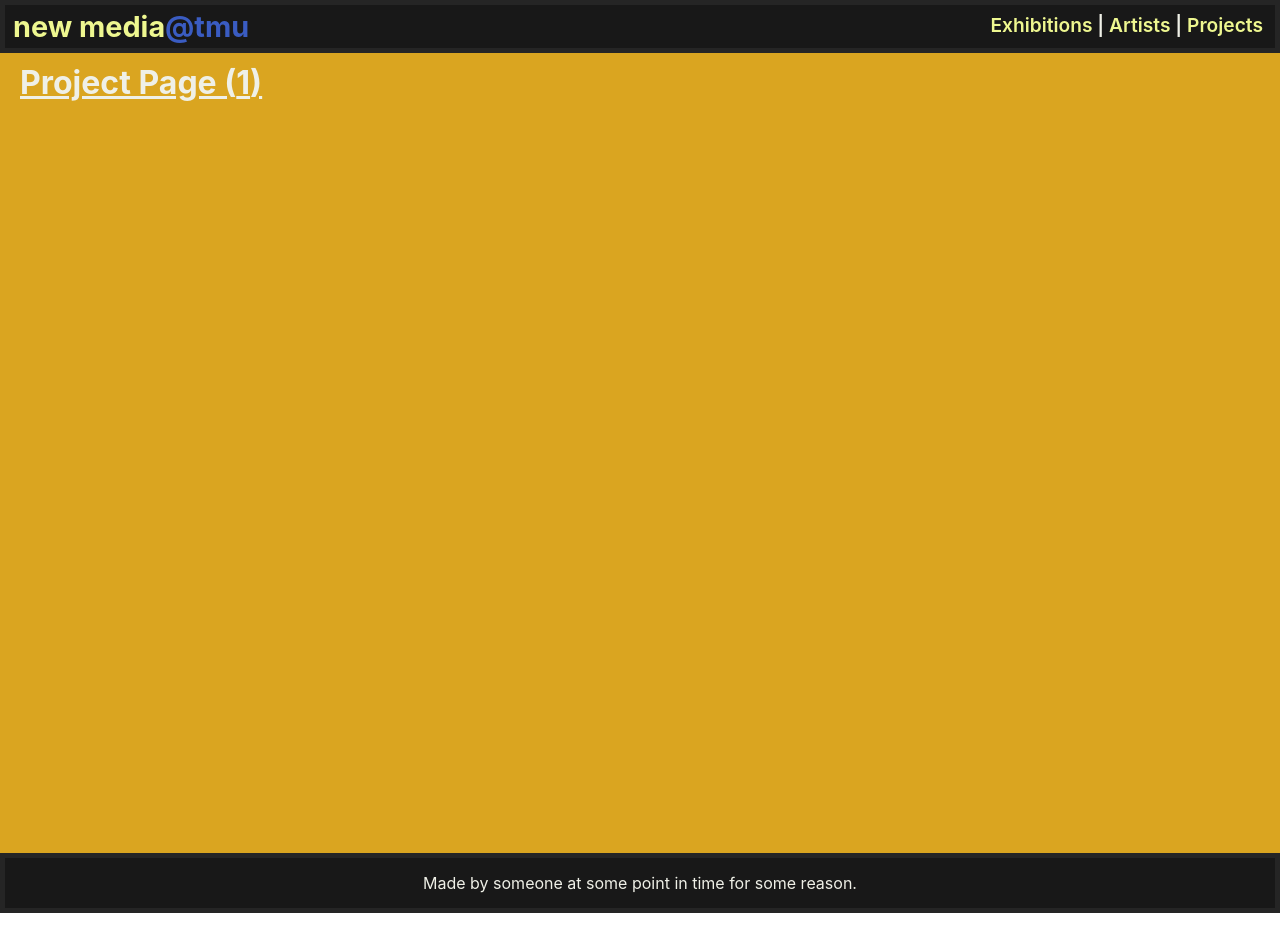
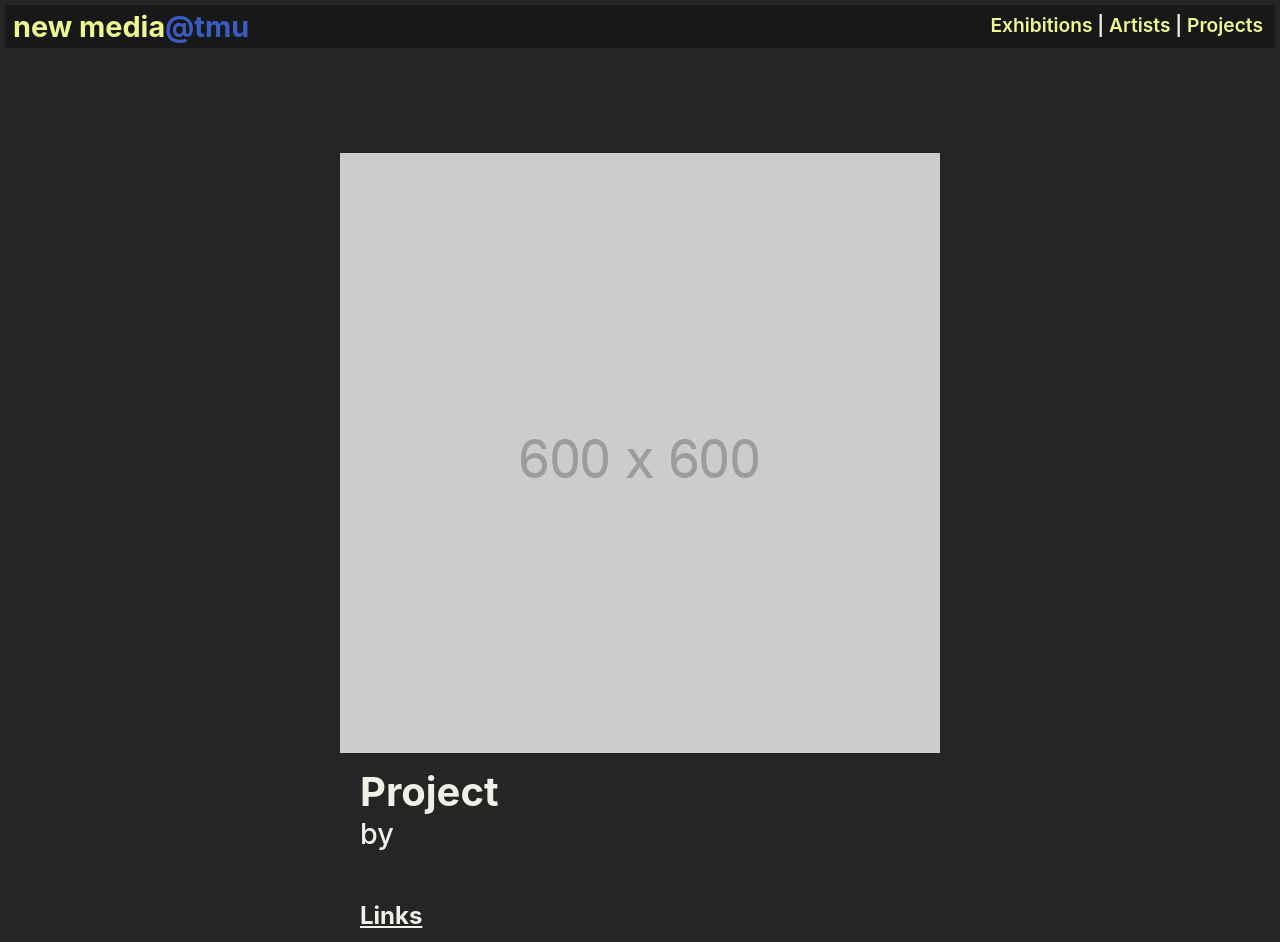
Before and after one commit to markargo/new-media-gallery, a React (Create React App) app in the folder react-app/: page /project/1 in a window 1280 px wide. Shown: the top 942 px of the page. Before the commit the page ends 913 px from the top, so only its background shows below. Built offline with nearby package versions, Linux system fonts and the light colour scheme.

Commit message:
Added in the project item and list

```diff
--- /dev/null
+++ b/react-app/src/components/ProjectItem.scss
@@ -0,0 +1,24 @@
+@import "../constants.scss";
+
+.project-item-wrapper {
+  position: relative;
+}
+
+.project-item {
+  width: 100%;
+  img {
+    width: 100%;
+    height: auto;
+  }
+}
+
+.project-item-title {
+  position: absolute;
+  bottom: 1.0rem;
+  left: 1.0rem;
+  background: rgb(31, 31, 31, 0.95);
+  padding: 0.5rem 1.0rem;
+
+  font-size: 2.0rem;
+  font-weight: bold;
+}
--- /dev/null
+++ b/react-app/src/components/ProjectItem.tsx
@@ -0,0 +1,39 @@
+import React from 'react';
+import './ProjectItem.scss';
+import { Project } from '../constants';
+import { Link } from 'react-router-dom';
+
+interface ProjectItemProps {
+  isLink?: boolean;
+  project: Project;
+}
+
+const ProjectItem: React.FC<ProjectItemProps> = ({ project, isLink=false, }) => {
+
+  const renderContents = () => {
+    return (
+      <div className='project-item-contents'>
+        <img src={ project.img } alt='Project' />
+        <div className='project-item-title'>
+          { project.name }
+        </div>
+      </div>
+    )
+  }
+
+  return (
+    <div className='project-item-wrapper'>
+      <div className='project-item'>
+        {
+          isLink ?
+          <Link to={`/project/${project.id}`}>
+            { renderContents() }
+          </Link>
+          : renderContents()
+        }
+      </div>
+    </div>
+  );
+};
+
+export default ProjectItem;
--- /dev/null
+++ b/react-app/src/components/ProjectList.scss
@@ -0,0 +1,7 @@
+@import "../constants.scss";
+
+.project-list-wrapper {
+  > * {
+    margin-bottom: 20px;
+  }
+}
--- /dev/null
+++ b/react-app/src/components/ProjectList.tsx
@@ -0,0 +1,30 @@
+import React from 'react';
+import './ExhibitionList.scss';
+import { Project } from '../constants';
+import ProjectItem from './ProjectItem';
+
+interface ProjectListProps {
+  // Define your component's props here
+  projects: Project[];
+}
+
+const ProjectList: React.FC<ProjectListProps> = ({ projects }) => {
+
+  return (
+    <div className='project-list-wrapper'>
+      {
+        projects.map((project, index) => {
+          return (
+            <ProjectItem
+              key={ index }
+              project={ project }
+              isLink={ true }
+            />
+          );
+        })
+      }
+    </div>
+  );
+};
+
+export default ProjectList;
--- a/react-app/src/constants.ts
+++ b/react-app/src/constants.ts
@@ -20,10 +20,12 @@ export interface Exhibition {
 export interface Project {
   id: string;
   name: string;
+  img: string;
   desc: string;
   startDate: string;
   endDate: string;
-  artists: Artist[];
+  artists: string[];
+  exhibitions: string[];
   mediaGallery: string[];
 }
 
@@ -76,6 +78,60 @@ export const PLACEHOLDER_ARTISTS: Artist[] = [
 ]
 
 export const PLACEHOLDER_PROJECTS: Project[] = [
+  {
+    id: 'Project1',
+    name: 'Project 1',
+    img: PLACEHOLDER_IMAGE_LG,
+    desc: 'Project 1 is a collaborative effort that brings together a diverse group of artists, each contributing their unique perspectives and skills to create a multifaceted experience. The project explores themes of identity, community, and transformation, using a variety of media including painting, sculpture, digital art, and performance. Through this project, the artists aim to challenge conventional notions of art and push the boundaries of their respective disciplines. The exhibition invites viewers to engage with the artworks on a deeper level, encouraging them to reflect on their own experiences and perceptions. By fostering a dialogue between the artists and the audience, Project 1 seeks to create a space for meaningful exchange and connection. The project is not only a showcase of individual talent but also a testament to the power of collaboration and the potential for art to inspire change. Each piece in the exhibition is a testament to the artists dedication and passion, offering a glimpse into their creative processes and the stories behind their work. Project 1 is a celebration of artistic expression and a reminder of the importance of creativity in our lives.',
+    startDate: '2024-04-17',
+    endDate: '2024-04-23',
+    artists: [
+      PLACEHOLDER_ARTISTS[0].id,
+      PLACEHOLDER_ARTISTS[1].id,
+      PLACEHOLDER_ARTISTS[2].id,
+      PLACEHOLDER_ARTISTS[3].id,
+      PLACEHOLDER_ARTISTS[4].id,
+      PLACEHOLDER_ARTISTS[5].id,
+    ],
+    exhibitions: [
+      'Fragments2024',
+    ],
+    mediaGallery: [
+    ]
+  },
+  {
+    id: 'Project2',
+    name: 'Super Long Project Name Two',
+    img: PLACEHOLDER_IMAGE_LG,
+    desc: 'Description for Project 2',
+    startDate: '2024-04-24',
+    endDate: '2024-04-30',
+    artists: [
+      PLACEHOLDER_ARTISTS[8].id,
+    ],
+    exhibitions: [
+      'Fragments2024',
+    ],
+    mediaGallery: [
+    ]
+  },
+  {
+    id: 'Project3',
+    name: 'Project 3',
+    img: PLACEHOLDER_IMAGE_LG,
+    desc: 'Description for Project 3',
+    startDate: '2024-05-01',
+    endDate: '2024-05-07',
+    artists: [
+      PLACEHOLDER_ARTISTS[6].id,
+      PLACEHOLDER_ARTISTS[7].id,
+    ],
+    exhibitions: [
+      'Fragments2024',
+    ],
+    mediaGallery: [
+    ]
+  },
 ]
 
 export const PLACEHOLDER_EXHIBITIONS: Exhibition[] = [
--- a/react-app/src/pages/ProjectPage.scss
+++ b/react-app/src/pages/ProjectPage.scss
@@ -1,14 +1,11 @@
 @import "../constants.scss";
 
 .project-page-wrapper {
-  background-color: goldenrod;
+  @include page-wrapper();
+}
 
-  width: 100%;
-  height: 100vh;
-
-  h1 {
-    margin: 0;
-    padding: 10px 20px;
-    text-decoration: underline;
-  }
+.header-title-artists {
+  font-size: 1.8rem;
+  font-weight: 500;
+  margin: -10px 20px 20px 20px;
 }
--- a/react-app/src/pages/ProjectPage.tsx
+++ b/react-app/src/pages/ProjectPage.tsx
@@ -1,6 +1,10 @@
 import React from 'react';
 import './ProjectPage.scss';
-import { useParams } from 'react-router-dom';
+import { Link, useParams } from 'react-router-dom';
+import ExhibitionList from '../components/ExhibitionList';
+import { Artist, PLACEHOLDER_ARTISTS, PLACEHOLDER_EXHIBITIONS, PLACEHOLDER_IMAGE_LG, PLACEHOLDER_PROJECTS, Project } from '../constants';
+import ProjectList from '../components/ProjectList';
+import { render } from '@testing-library/react';
 
 interface ProjectPageProps {
 
@@ -9,17 +13,133 @@ interface ProjectPageProps {
 const ProjectPage: React.FC<ProjectPageProps> = () => {
   const { id } = useParams();
 
+
+  const renderProjectList = () => {
+    return (
+      <ProjectList projects={PLACEHOLDER_PROJECTS} />
+    );
+  }
+
+  const renderTextTitle = (text: string) => {
+    return (
+      <div className='text-header'>
+        { text }
+      </div>
+    );
+  }
+
+  const renderTextBlock = (text: string) => {
+    return (
+      <div className='text-block'>
+        { text }
+      </div>
+    );
+  }
+
+  const renderTextSection = (title: string, text: string) => {
+    return (
+      <div className='text-section'>
+        { renderTextTitle(title) }
+        { renderTextBlock(text) }
+      </div>
+    );
+  }
+
+  const renderHeaderImage = () => {
+    return (
+      <div className='header-image'>
+        <img src={PLACEHOLDER_IMAGE_LG} alt='Artist' />
+      </div>
+    );
+  }
+
+  const renderHeaderTitle = (project: Project | undefined) => {
+    return [
+      <div className='header-title'>
+        { project ? project.name : 'Project' }
+      </div>,
+      <div className='header-title-artists'>
+        by&nbsp;
+        {
+          project?.artists.map((aid, index) => {
+            const artist = PLACEHOLDER_ARTISTS.find(a => a.id === aid);
+            const bits: JSX.Element[] = [
+              <Link key={ index } to={'/artist/'+artist?.id}>
+                { artist?.name }
+              </Link>
+            ];
+            if (project.artists.length > 1 && index < project.artists.length - 2) {
+              bits.push(<span key={ index + 1 }>,&nbsp;</span>);
+            }
+            else if (index === project.artists.length - 2) {
+              bits.push(<span key={ index + 1 }> and </span>);
+            }
+            return (bits);
+          })
+        }
+      </div>
+    ];
+  }
+
+  const renderLinks = () => {
+    return [
+      renderTextTitle('Links'),
+      <div className='artist-links'>
+        <a href='#'>Website</a>
+        <a href='#'>Instagram</a>
+        <a href='#'>Twitter</a>
+      </div>
+    ];
+  }
+
+  const renderStatement = (project: Project | undefined) => {
+    return (
+      <div className='project-statement'>
+        { renderTextBlock(project?.desc || '') }
+      </div>
+    );
+  }
+
+  const renderExhibitions = () => {
+    return (
+      <div className='artist-exhibitions'>
+        { renderTextTitle('Exhibitions') }
+        <ExhibitionList exhibitions={PLACEHOLDER_EXHIBITIONS} />
+      </div>
+    );
+  }
+
+  const renderProject = () => {
+    const project = PLACEHOLDER_PROJECTS.find(proj => proj.id === id);
+    return (
+      <div>
+        { renderHeaderImage() }
+        { renderHeaderTitle(project) }
+        { renderStatement(project) }
+        { renderLinks() }
+        { renderExhibitions() }
+        {/* /* renderHeaderTitle() */
+        /* renderHeaderImage() */
+        /* renderHeaderDesc() */
+        /* renderFeaturedExhibitions() */
+        /* renderFeaturedProjects() */
+        /* renderFooterDesc() */ }
+      </div>
+    );
+  }
+
+  console.log(id);
+
   return (
     <div className='project-page-wrapper'>
-      <h1>Project Page ({id})</h1>
-      {/* renderHeaderImage() */}
-      {/* renderHeaderTitle() */}
-      {/* renderHeaderDesc() */}
-      {/* renderFeaturedExhibitions() */}
-      {/* renderFooterDesc() */}
-      {/* renderMediaGallery() */}
+      <div className='page-container'>
+      {
+        id ? renderProject() : renderProjectList()
+      }
       </div>
+    </div>
   );
+
 };
 
 export default ProjectPage;
```
